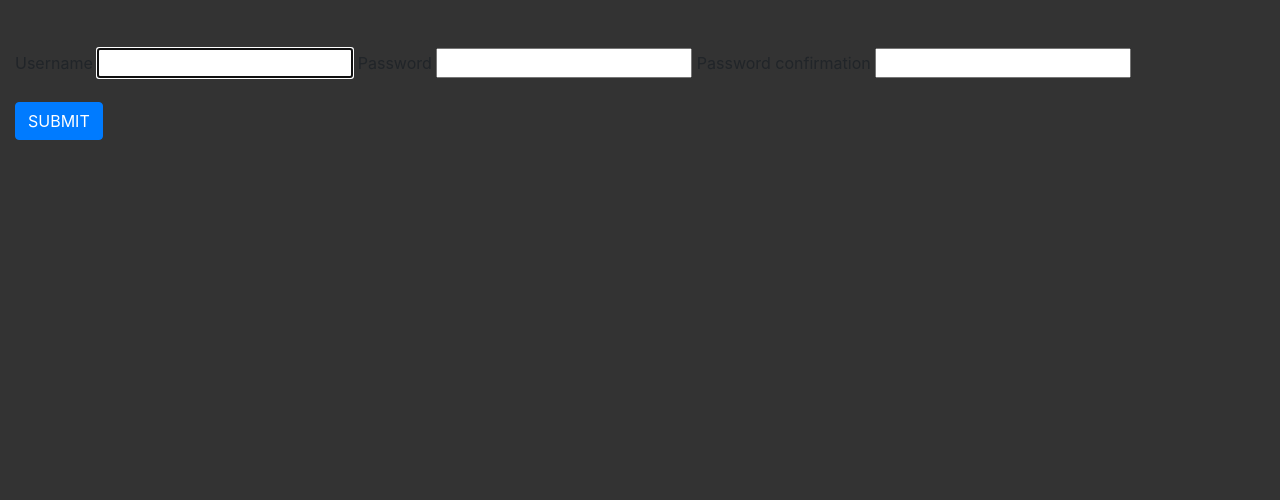
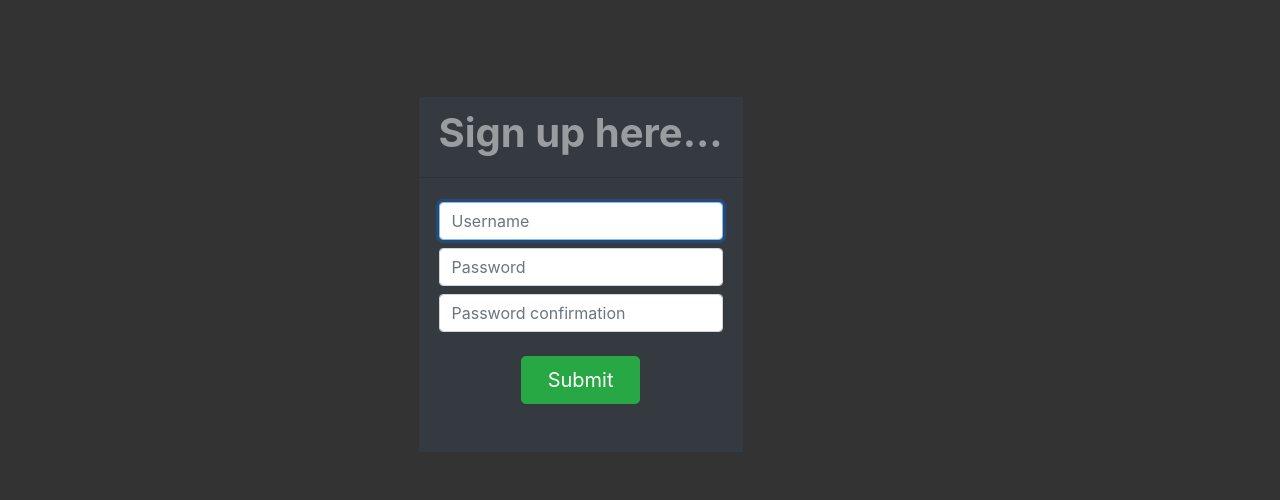
Before and after one commit to mboboc/notes-app, a Django app: page /signup/ in a window 1280 px wide. Shown: the part 74-574 px from the top of the page. Run offline with Django 3.2, Linux system fonts and the light colour scheme; some libraries are stand-ins or nearby versions.

Commit message:
fixed html for signup

```diff
--- a/notes/views.py
+++ b/notes/views.py
@@ -27,12 +27,14 @@ def index(request):
 
 @login_required
 def home(request):
-    return render(request, 'home.html')
+    current_user = request.user
+    context = {'current_user':current_user}
+    return render(request, 'home.html', context)
 
 
 @login_required
 def display_notes(request):
-    return request, 'display_notes.html'
+    return render(request, 'display_notes.html')
 
 
 # def signup(request):
--- a/templates/display_notes.html
+++ b/templates/display_notes.html
@@ -6,7 +6,7 @@
     {% if user.is_authenticated %}
         {% csrf_token %}
         {% for field in form %}
-            {% if field.label == 'note' %}
+            {% if field.label == {{ curre }} %}
                 <div class="note">
                     <div class="note-title">
                         {{ field.title }}
@@ -23,7 +23,3 @@
         <a href="{% url 'login' %}">login</a>
     {% endif %}
 {% endblock %}
-
-{#            {{ field.label }}#}
-{#            {{ field }}#}
-{#            {{ form.errors }}#}
--- a/templates/signup.html
+++ b/templates/signup.html
@@ -1,14 +1,43 @@
 {% extends 'base.html' %}
 
 {% block content %}
-    <form method="post">
-        {% csrf_token %}
-        {% for field in form %}
-            {{ field.label }}
-            {{ field }}
-            {{ form.errors }}
-        {% endfor %}
-        <br> <br>
-        <button class="btn btn-primary" type="submit" value=""> SUBMIT </button>
-    </form>
+    <div class="container pt-5 pb-5">
+        <div class="row">
+            <div class="col-sm-20 col-md-7 col-lg-5 mx-auto">
+                <div class="card card-signin d-inline-block bg-dark text-lg-center">
+                    <div class="card-header bg-transparent text-white-50">
+                        <h1><b> Sign up here...</b></h1>
+                    </div>
+                    <div class="card-body bg-dark pt-4 pb-5 ">
+                        <form method="post">
+                            {% csrf_token %}
+                            <div class="form-label-group col-sm-20 pb-2">
+                                <input type="text" name="username" class="form-control" placeholder="Username" required
+                                       autofocus>
+                            </div>
+
+                            <div class="form-label-group col-sm-20 pb-2">
+                                <input name="password1" type="password" class="form-control" placeholder="Password"
+                                       required
+                                       autofocus>
+                            </div>
+
+                            <div class="form-label-group col-sm-20 pb-4">
+                                <input name="password2" type="password" class="form-control"
+                                       placeholder="Password confirmation"
+                                       required
+                                       autofocus>
+                            </div>
+
+                            <div class="form-control-file">
+                                <button type="submit" class="btn btn-success btn-lg col-md-5">
+                                    Submit
+                                </button>
+                            </div>
+                        </form>
+                    </div>
+                </div>
+            </div>
+        </div>
+    </div>
 {% endblock %}
```
